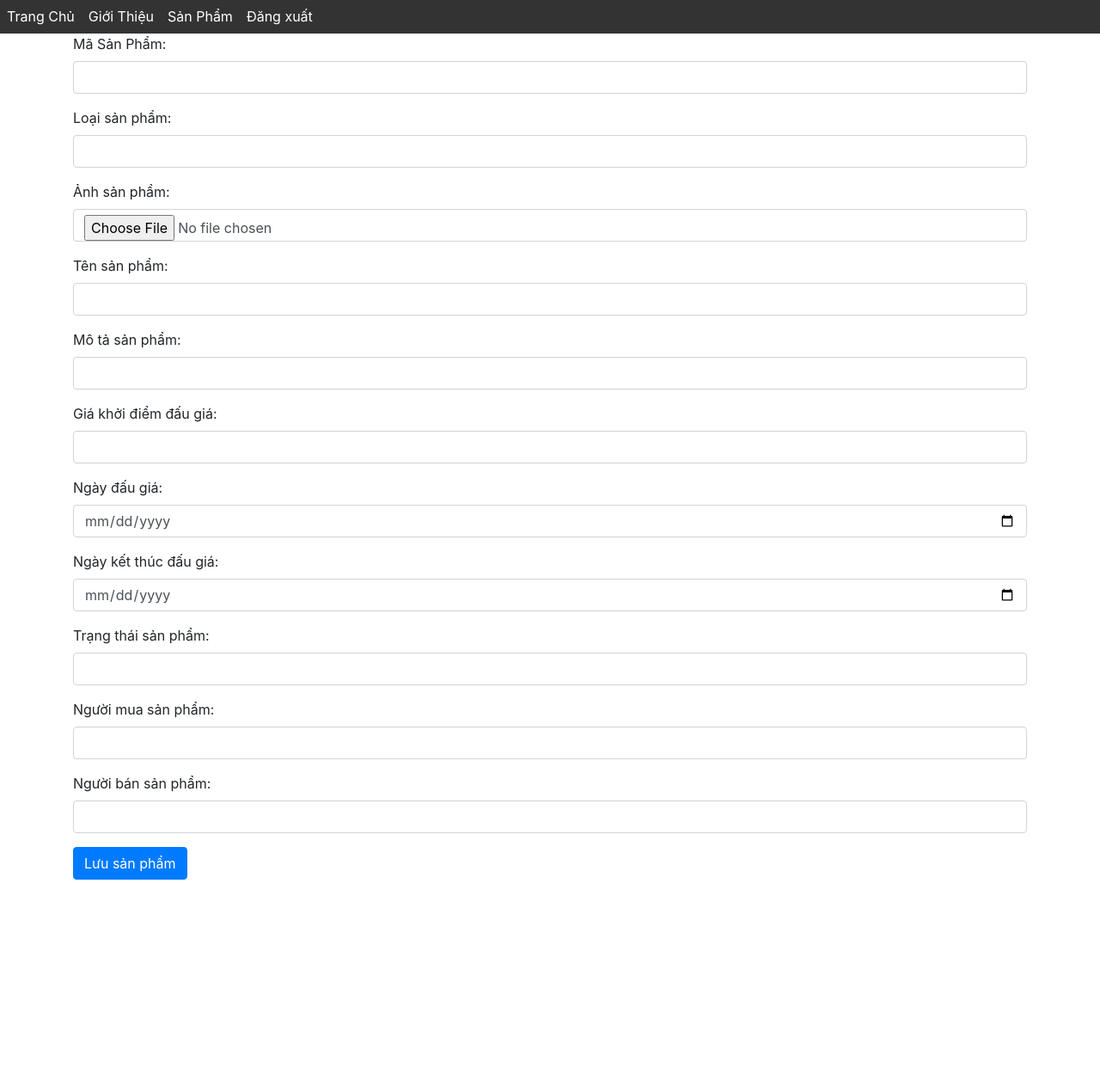
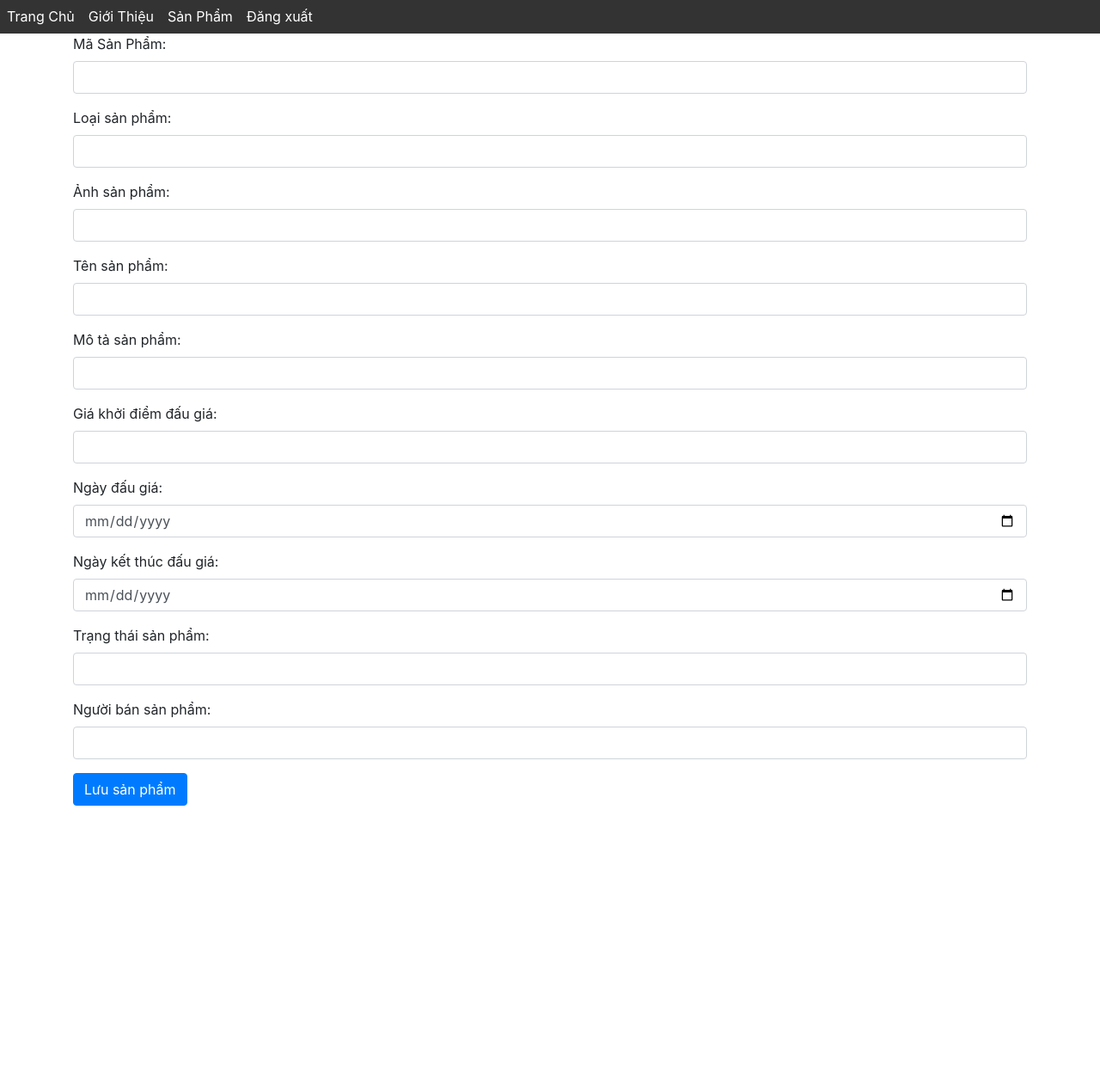
Before and after one commit to anhkhazxcv/BTL_WebDauGia, a PHP site: page /product/create-sp.php in a window 1280 px wide. Shown: the part 452-1715 px from the top of the page at 86% size. Run offline with PHP 8.4, Linux system fonts and the light colour scheme; data comes from the database, SQL or seed files in the repository; some libraries are stand-ins or nearby versions.

Commit message:
Update create-sp.php

```diff
--- a/product/create-sp.php
+++ b/product/create-sp.php
@@ -15,13 +15,13 @@
         $sp_startdate = $_POST['sp_startdate'];
         $sp_enddate = $_POST['sp_enddate'];
         $sp_status = $_POST['sp_status'];
-        $sp_buyer = $_POST['sp_buyer'];
+        // $sp_buyer = $_POST['sp_buyer'];
         $uid = $_POST['uid'];
 
 
-        mysqli_query($conn, "INSERT INTO `product` (`sp_id`, `sp_type`, `sp_img`, `sp_name`, `sp_description`, `sp_price`, `sp_startdate`, `sp_enddate`, `sp_status`, `sp_buyer`,`uid`) VALUES ('$sp_id', '$sp_type', '$sp_img', '$sp_name', '$sp_description', '$sp_price', '$sp_startdate', '$sp_enddate', '$sp_status', '$sp_buyer','$uid')");
+        mysqli_query($conn, "INSERT INTO `product` (`sp_id`, `sp_type`, `sp_img`, `sp_name`, `sp_description`, `sp_price`, `sp_startdate`, `sp_enddate`, `sp_status`,`uid`) VALUES ('$sp_id', '$sp_type', '$sp_img', '$sp_name', '$sp_description', '$sp_price', '$sp_startdate', '$sp_enddate', '$sp_status','$uid')");
 
-        // mysqli_query($conn, "INSERT INTO product (sp_id, sp_type, sp_img, sp_name, sp_description, sp_price, sp_startdate, sp_enddate,  sp_status, sp_buyer) VALUES ('$sp_id', '$sp_type', $sp_img , '$sp_name', '$sp_description', '$sp_price', '$sp_startdate', '$sp_enddate', '$sp_status', '$sp_buyer')");
+
 
 
         header("location: index-sp.php");
@@ -39,7 +39,7 @@
         </div>
         <div class="form-group">
             <label>Ảnh sản phẩm:</label>
-            <input type="file" class="form-control" name="sp_img" >
+            <input type="text" class="form-control" name="sp_img" >
         </div>
         <div class="form-group">
             <label>Tên sản phẩm:</label>
@@ -69,14 +69,13 @@
             <label>Trạng thái sản phẩm:</label>
             <input type="text" class="form-control" name="sp_status" >
         </div>
-        <div class="form-group">
-            <label>Người mua sản phẩm:</label>
-            <input type="text" class="form-control" name="sp_buyer" >
-        </div>
+
        <div class="form-group">
             <label>Người bán sản phẩm:</label>
             <input type="text" class="form-control" name="uid" >
         </div>
+
+
         <div class="form-group">
             <button type="submit" class="btn btn-primary" name="save">Lưu sản phẩm</button>
         </div>
```
